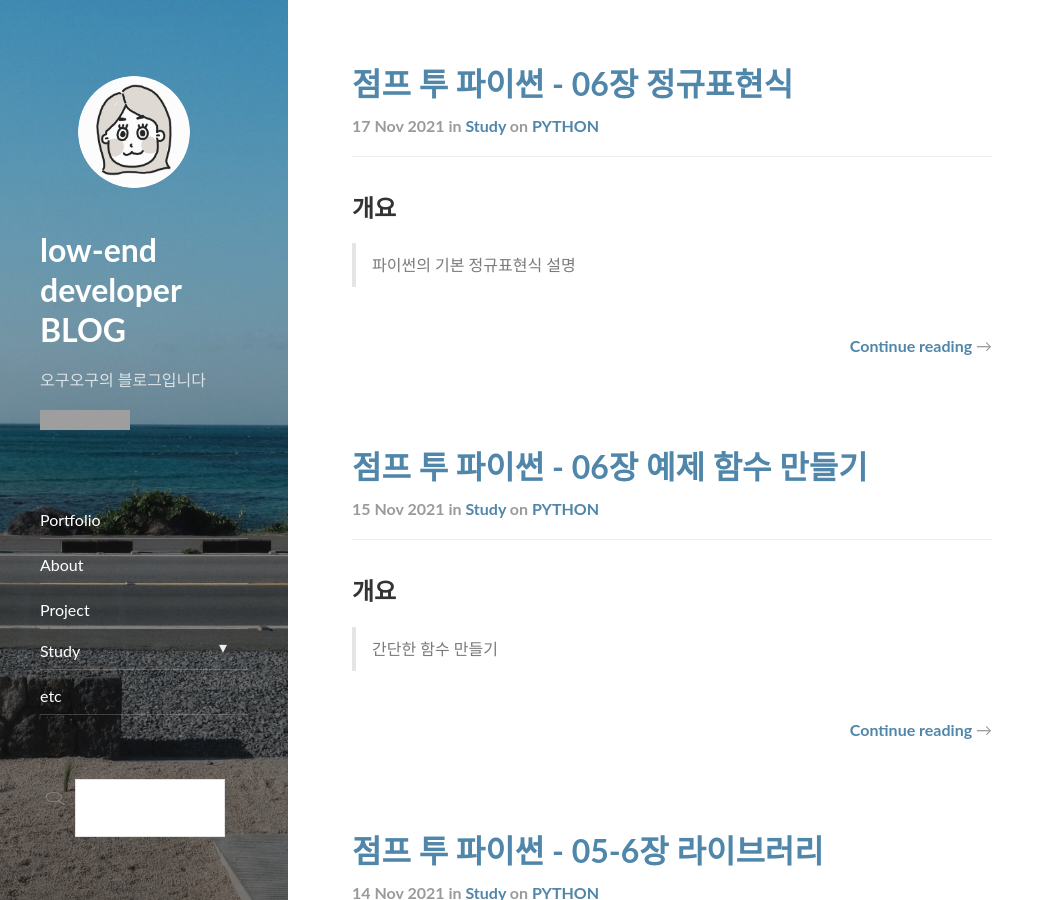
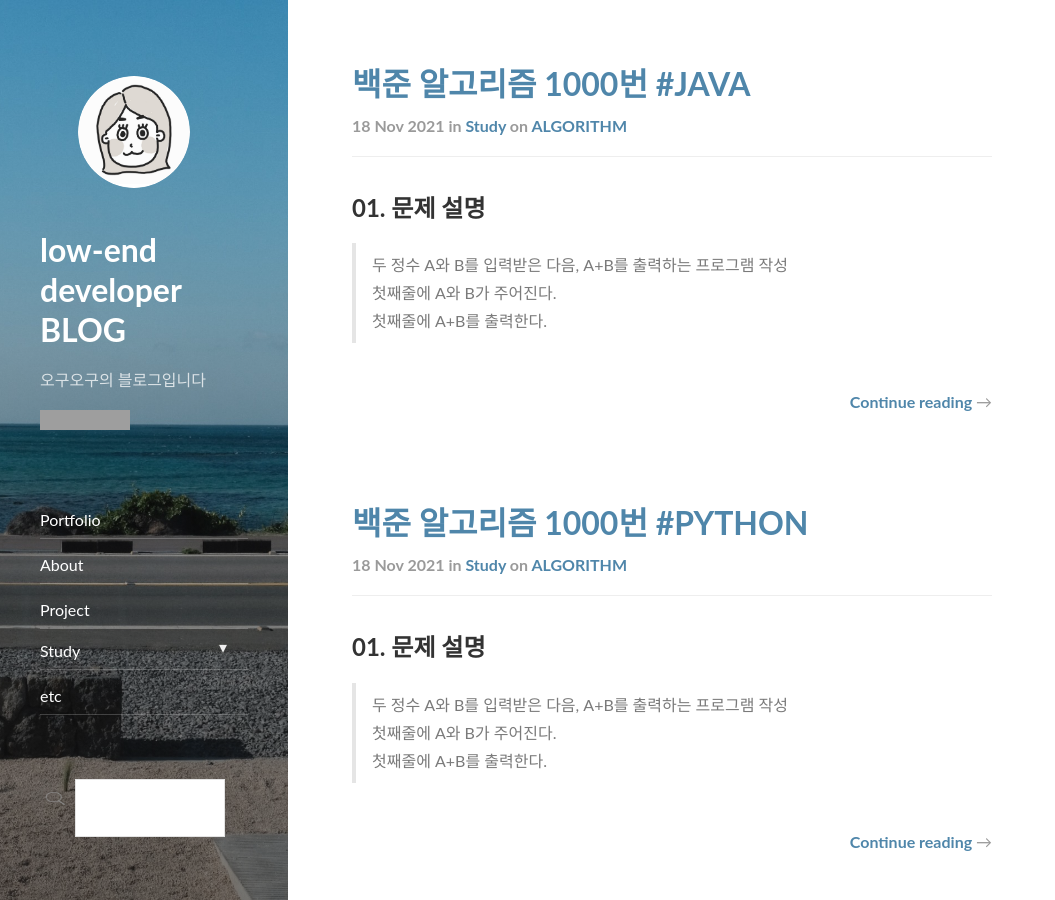
Before and after one commit to ohguohgu/ohguohgu.github.io, a Jekyll site: the page built from index.html, in a window 1280 px wide and 900 px high. Shown: the whole window, without its empty margins (0-1055 px from the left). Built offline with Jekyll 4.4.1, drawn with Linux system fonts in a browser that asks for light colours; nearby versions of some CDN libraries; the list of posts is cut into pages by our own code; grey boxes are pictures that could not be loaded.

Commit message:
2021-11-18_add_algorithm_category

````diff
--- a/_featured_tags/study-githubpage.md
+++ b/_featured_tags/study-algorithm.md
@@ -1,7 +1,7 @@
 ---
 layout: tag-blog
-title: GITHUBPAGE
-slug: githubpage
+title: ALGORITHM
+slug: algorithm
 category: study
 menu: false
 order: 1
--- /dev/null
+++ b/_posts/study/2021-11-18-algorithm_1000_python copy.md
@@ -0,0 +1,20 @@
+---
+layout: post
+title:  "백준 알고리즘 1000번 #PYTHON"
+subtitle:   "백준 알고리즘 1000번"
+categories: study
+tags: algorithm
+comments: true
+---
+
+
+## 01. 문제 설명
+> 두 정수 A와 B를 입력받은 다음, A+B를 출력하는 프로그램 작성
+> 첫째줄에 A와 B가 주어진다.
+> 첫째줄에 A+B를 출력한다.
+
+## 02. 문제 풀이
+```python
+A,B = input().split()
+print(int(A)+int(B))
+```
--- /dev/null
+++ b/_posts/study/2021-11-18-algorithm_1000_python.md
@@ -0,0 +1,28 @@
+---
+layout: post
+title:  "백준 알고리즘 1000번 #JAVA"
+subtitle: "백준 알고리즘 1000번"
+categories: study
+tags: algorithm
+comments: true
+---
+
+
+## 01. 문제 설명
+> 두 정수 A와 B를 입력받은 다음, A+B를 출력하는 프로그램 작성
+> 첫째줄에 A와 B가 주어진다.
+> 첫째줄에 A+B를 출력한다.
+
+## 02. 문제 풀이
+```java
+import java.util.Scanner;
+public class Main {
+    public static void main(String[] args)
+    {
+        Scanner sc = new Scanner(System.in);
+        int a = sc.nextInt();
+        int b = sc.nextInt();
+        System.out.print(a+b);
+    }
+}
+```
````
